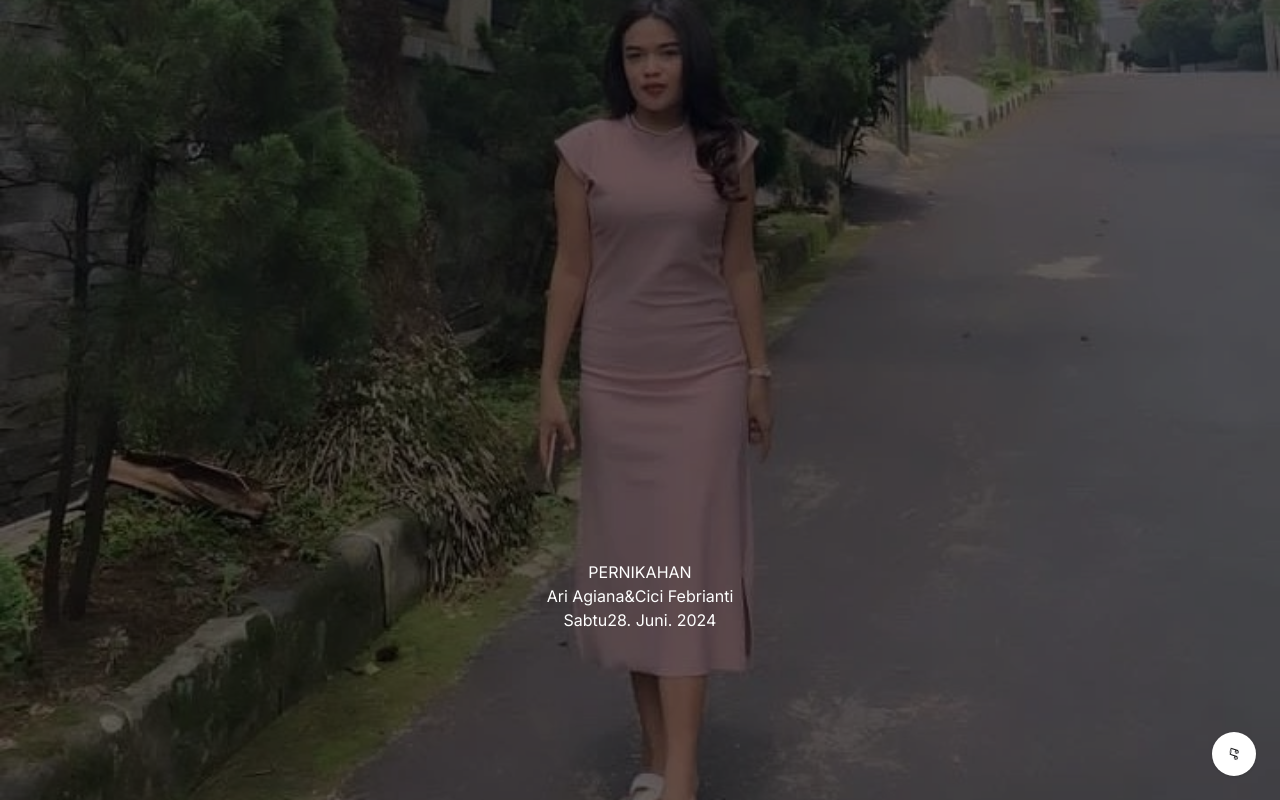
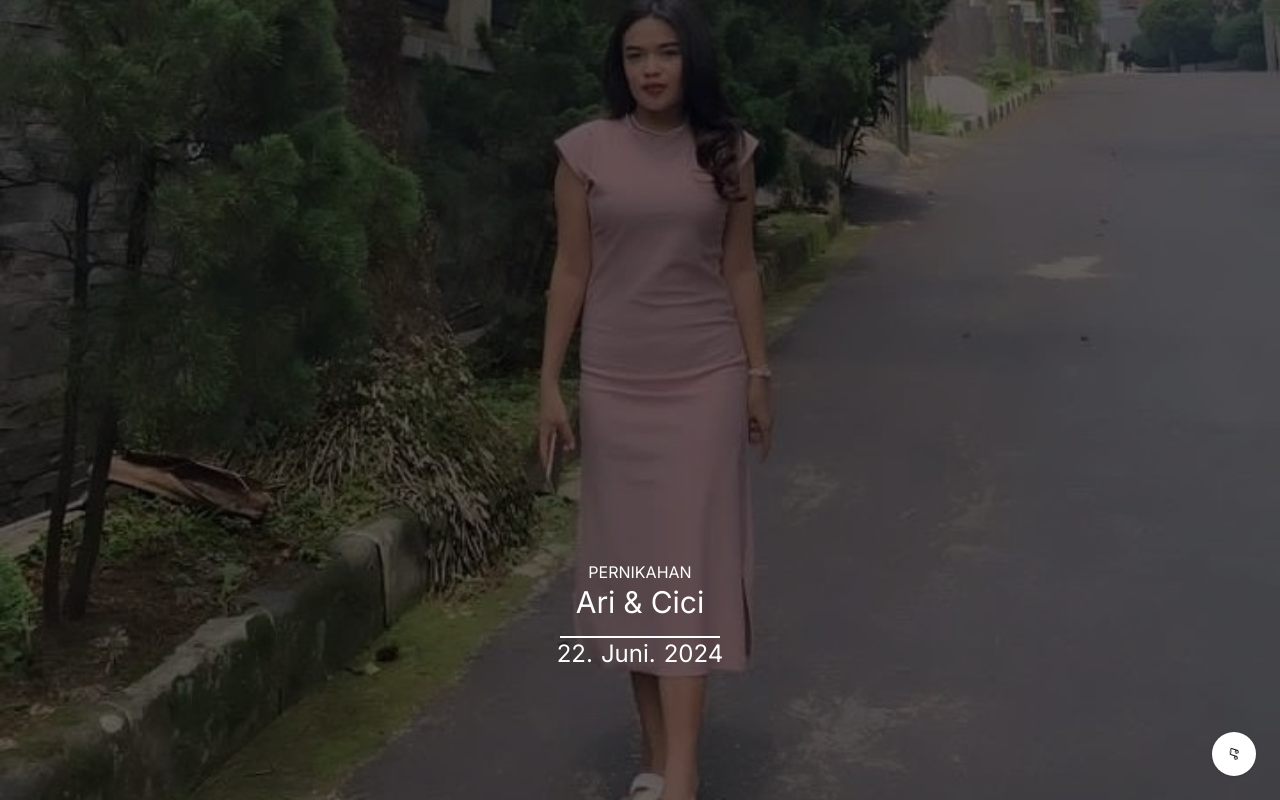
Before and after one commit to chndrwali/undangan-cici, a Next.js app: page / in a window 1280 px wide. Both pictures are taken after a click on the button "Buka Undangan". Shown: the top 800 px of the page. Built offline with nearby package versions, Linux system fonts and the light colour scheme; a web font is replaced by a local one.

Commit message:
add: fix font

```diff
--- a/components/pages/akad-resepsi.tsx
+++ b/components/pages/akad-resepsi.tsx
@@ -20,7 +20,7 @@ const AkadResepsi = () => {
         <p className="mt-4 text-sm">W.S. Rendra</p>
       </div>
 
-      <div className="flex space-x-8">
+      <div className="flex flex-col sm:flex-row space-y-2 sm:space-y-0 space-x-0 sm:space-x-8">
         <div className="bg-white p-6 rounded-lg shadow-lg max-w-sm text-center flex flex-col items-center">
           <div className="w-full  border border-gray-200 shadow-lg rounded-lg overflow-hidden">
             <Image src="/bg/4.webp" alt="Akad" width={300} height={300} className="rounded-lg p-3 object-cover w-full h-[10rem]" />
--- a/components/pages/countdown.tsx
+++ b/components/pages/countdown.tsx
@@ -36,31 +36,36 @@ const Countdown = () => {
   return (
     <div className="relative inset-0 z-50 flex flex-col items-center justify-center min-h-screen bg-cover bg-center bg-countdown text-white">
       <motion.div initial={{ opacity: 0 }} animate={{ opacity: 0.5 }} transition={{ duration: 0.5 }} className="absolute inset-0 bg-black opacity-40"></motion.div>
-      <div className="relative z-10 flex flex-col items-center">
-        <h1 className="text-4xl font-bold mb-4">Hitung Mundur Hari Bahagia Kami</h1>
+      <div className="relative z-10 flex flex-col items-center text-center">
+        <h1 className="text-xl font-bold mb-4">
+          Hitung Mundur <br />
+          <span className="text-4xl font-black">Hari Bahagia Kami</span>
+        </h1>
         <div className="flex space-x-4 text-center">
-          <div className="p-4 bg-gray-800 rounded-lg">
-            <span className="text-6xl font-bold">{daysLeft.toString().padStart(2, '0')}</span>
-            <span className="block">Hari</span>
+          <div className="p-4 bg-gray-800 backdrop-blur-lg rounded-full">
+            <span className="text-xl font-bold">{daysLeft.toString().padStart(2, '0')}</span>
+            <span className="block text-xs">Hari</span>
           </div>
-          <div className="p-4 bg-gray-800 rounded-lg">
-            <span className="text-6xl font-bold">{hoursLeft.toString().padStart(2, '0')}</span>
-            <span className="block">Jam</span>
+          <div className="p-4 bg-gray-800 rounded-full">
+            <span className="text-xl font-bold">{hoursLeft.toString().padStart(2, '0')}</span>
+            <span className="block text-xs">Jam</span>
           </div>
-          <div className="p-4 bg-gray-800 rounded-lg">
-            <span className="text-6xl font-bold">{minutesLeft.toString().padStart(2, '0')}</span>
-            <span className="block">Menit</span>
+          <div className="p-4 bg-gray-800 rounded-full">
+            <span className="text-xl font-bold">{minutesLeft.toString().padStart(2, '0')}</span>
+            <span className="block text-xs">Menit</span>
           </div>
-          <div className="p-4 bg-gray-800 rounded-lg">
-            <span className="text-6xl font-bold">{secondsLeft.toString().padStart(2, '0')}</span>
-            <span className="block">Detik</span>
+          <div className="p-4 bg-gray-800 rounded-full">
+            <span className="text-xl font-bold">{secondsLeft.toString().padStart(2, '0')}</span>
+            <span className="block text-xs">Detik</span>
           </div>
         </div>
-        <p className="mt-4 text-center text-lg italic">
-          {`"`}Dan di antara tanda-tanda kekuasaan-Nya diciptakan-Nya untukmu pasangan hidup dari jenismu sendiri supaya kamu dapat ketenangan hati dan dijadikannya kasih sayang di antara kamu. Sesungguhnya yang demikian menjadi tanda-tanda
-          kebesaran-Nya bagi orang-orang yang berpikir.{`"`}
-        </p>
-        <p className="mt-2 text-center">- Q.S. Ar-Rum: 21 -</p>
+        <div className="w-full max-w-[20rem]">
+          <p className="mt-4 text-center text-sm italic">
+            {`"`}Dan di antara tanda-tanda kekuasaan-Nya diciptakan-Nya untukmu pasangan hidup dari jenismu sendiri supaya kamu dapat ketenangan hati dan dijadikannya kasih sayang di antara kamu. Sesungguhnya yang demikian menjadi
+            tanda-tanda kebesaran-Nya bagi orang-orang yang berpikir.{`"`}
+          </p>
+          <p className="mt-2 text-center">- Q.S. Ar-Rum: 21 -</p>
+        </div>
       </div>
     </div>
   );
--- a/components/pages/page-slide.tsx
+++ b/components/pages/page-slide.tsx
@@ -1,6 +1,7 @@
 'use client';
 
 import { ImagesSlider } from '../ui/image-slider';
+import { Separator } from '../ui/separator';
 
 const PageSlide = () => {
   const images = ['/bg/1.webp', '/bg/2.webp', '/bg/3.webp', '/bg/4.webp', '/bg/5.webp'];
@@ -9,14 +10,16 @@ const PageSlide = () => {
       <div className="absolute w-full top-[70%] flex flex-col items-center  text-center z-50 text-white ">
         {' '}
         <h1>PERNIKAHAN</h1>
-        <div>
-          <span>Ari Agiana</span>
+        <div className="text-xl sm:text-3xl space-x-2">
+          <span>Ari</span>
           <span>&</span>
-          <span>Cici Febrianti</span>
+          <span>Cici</span>
         </div>
-        <div>
-          <span>Sabtu</span>
-          <span>28. Juni. 2024</span>
+        <Separator className="max-w-[10rem] bg-white mt-4" />
+        <div className="text-sm sm:text-2xl space-x-2">
+          <span>22.</span>
+          <span>Juni.</span>
+          <span>2024</span>
         </div>{' '}
       </div>
     </ImagesSlider>
```
